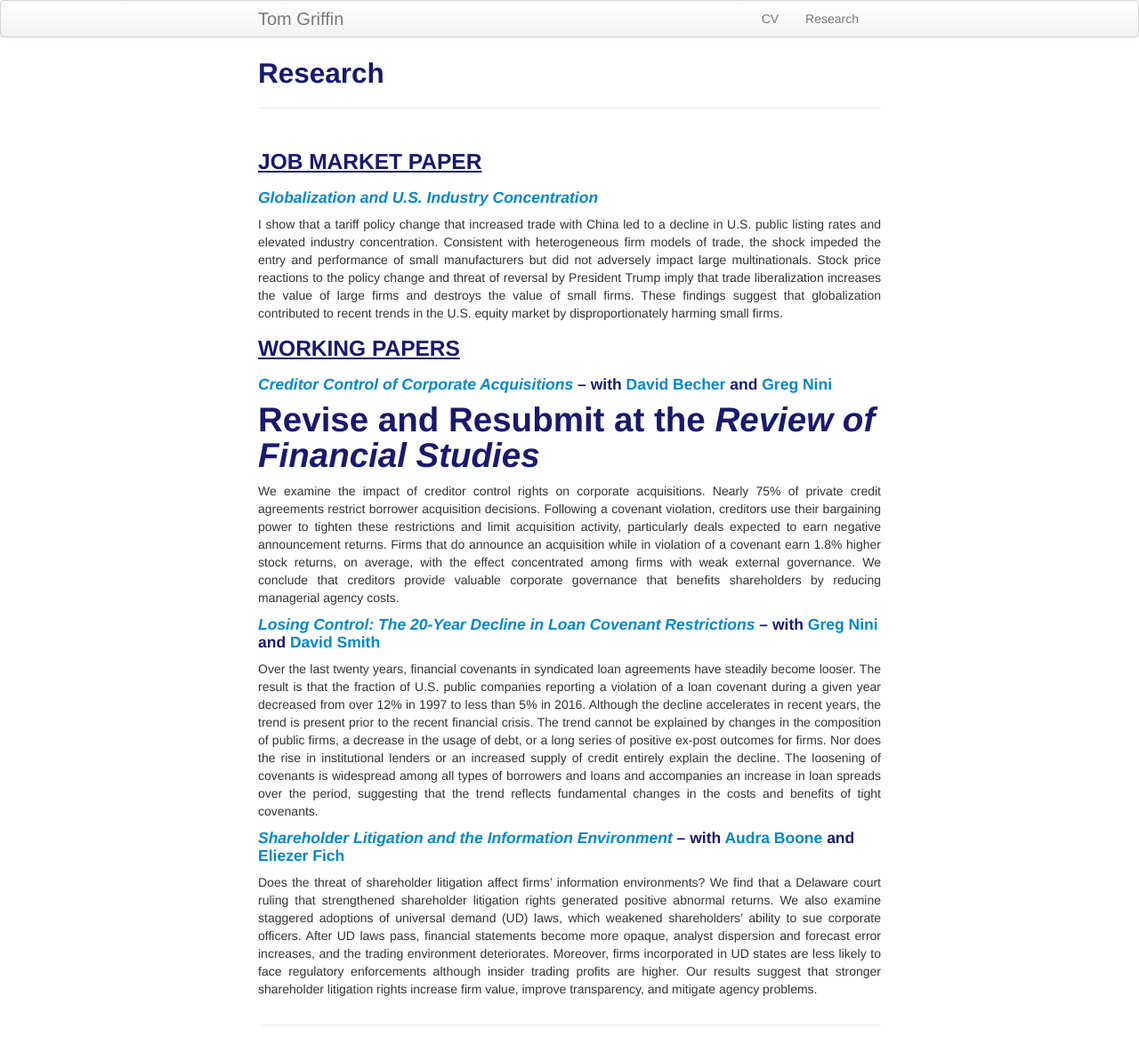
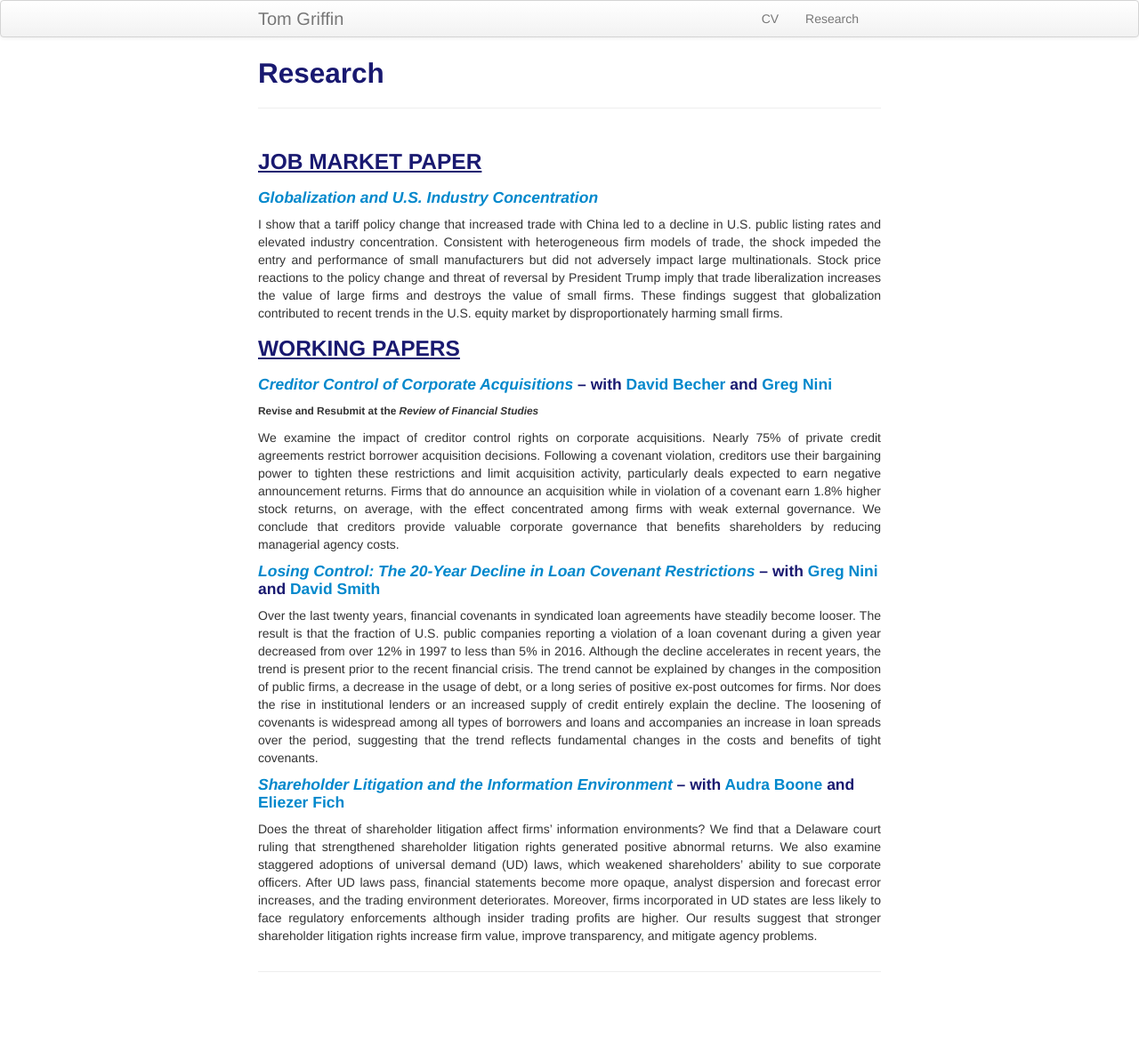
Before and after one commit to ThomasPGriffin/thomaspgriffin.github.io, a Jekyll site: the page built from pages/research.md, in a window 1280 px wide. Shown: the whole page at 89% size. Built offline with Jekyll 4.4.1, drawn with Linux system fonts in a browser that asks for light colours; after the commit the page ends 1124 px from its top, so only the background shows below that.

```diff
--- a/pages/research.md
+++ b/pages/research.md
@@ -14,7 +14,7 @@ I show that a tariff policy change that increased trade with China led to a decl
 ### <u>WORKING PAPERS<u>
 
 #### *[Creditor Control of Corporate Acquisitions]({{ BASE_PATH}}/pages/bgn_20181120.pdf)* – with <a href="https://www.lebow.drexel.edu/people/davidbecher">David Becher</a> and <a href="https://sites.google.com/view/gregnini/home">Greg Nini</a>
-# Revise and Resubmit at the *Review of Financial Studies*
+###### Revise and Resubmit at the *Review of Financial Studies*
 <div align="justify">
 We examine the impact of creditor control rights on corporate acquisitions. Nearly 75% of private credit
 agreements restrict borrower acquisition decisions. Following a covenant violation, creditors use their
```
